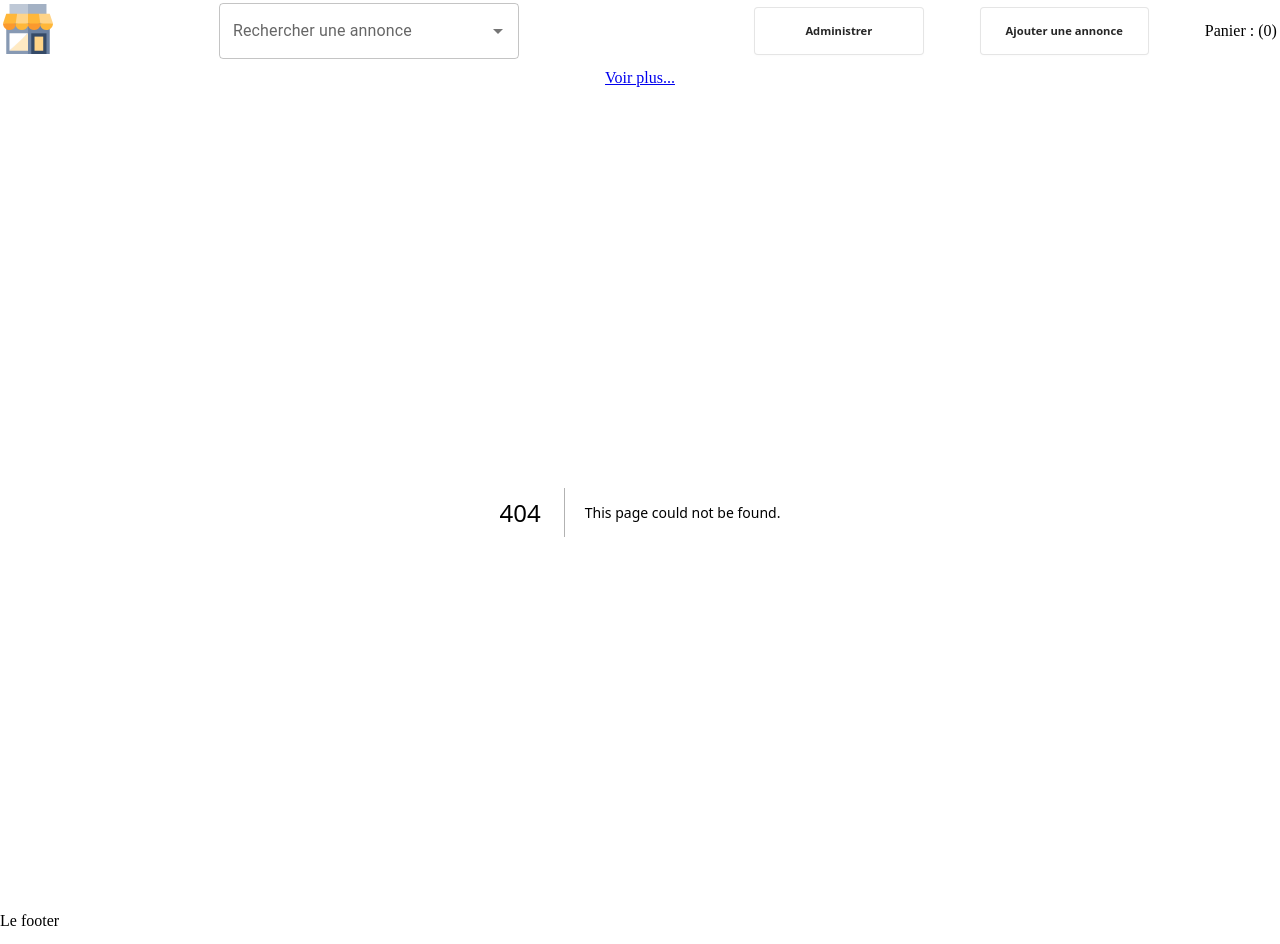
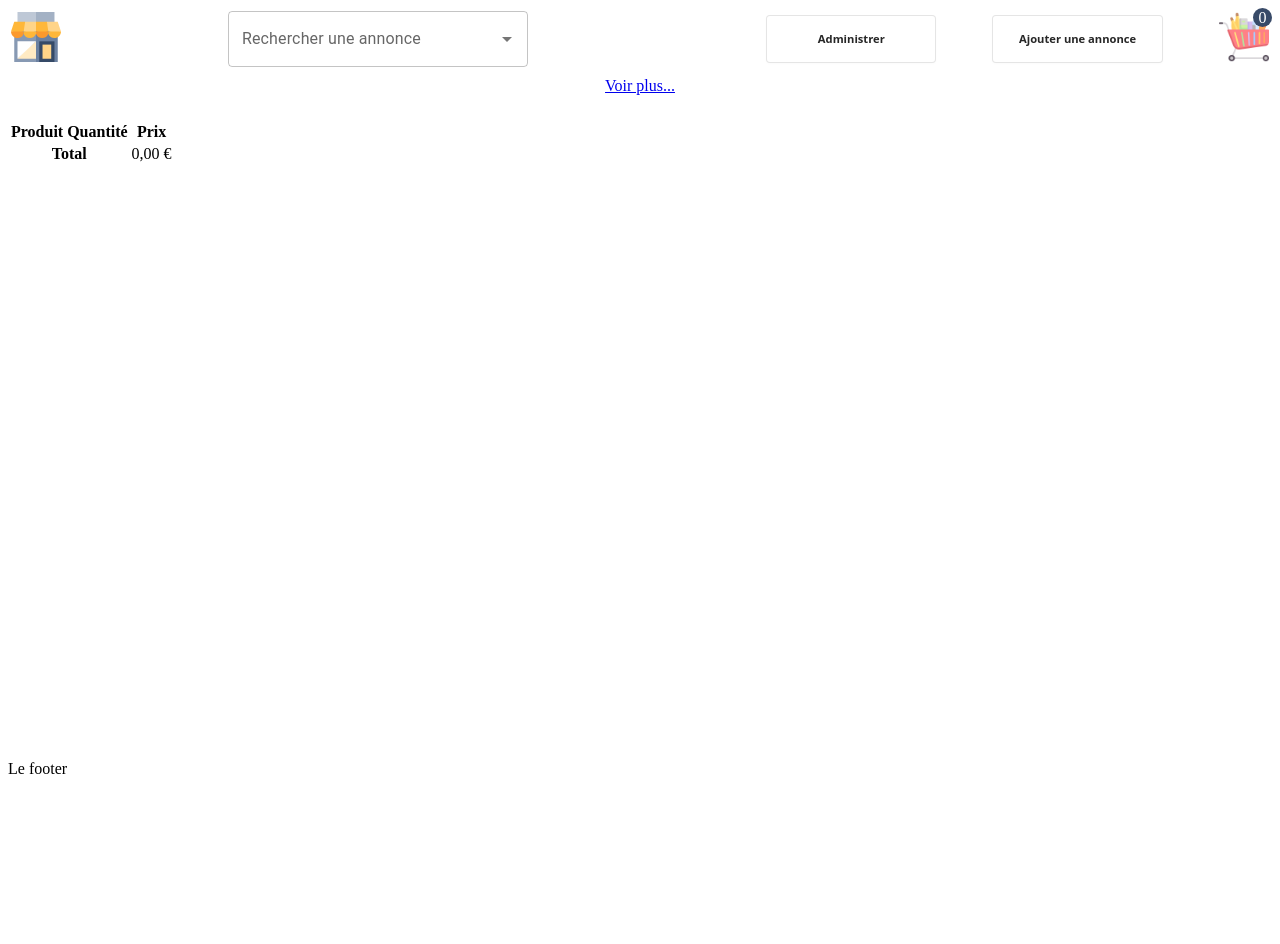
Before and after one commit to delbaze/the-good-corner, a Next.js app in the folder frontend/: page /checkout in a window 1280 px wide. Before the commit this address had no page. After the commit the page ends 800 px from the top, so only its background shows below. Built offline with nearby package versions, Linux system fonts and the light colour scheme.

Commit message:
cart fin

```diff
--- a/frontend/src/components/layout-elements/topbar/Topbar.tsx
+++ b/frontend/src/components/layout-elements/topbar/Topbar.tsx
@@ -5,6 +5,7 @@ import styles from "@/styles/components/layout-elements/topbar/Topbar.module.css
 
 import { useContext } from "react";
 import { ShopContext } from "@/contextes/ShopContext";
+import Image from "next/image";
 
 function Topbar() {
   const { cart } = useContext(ShopContext);
@@ -24,7 +25,12 @@ function Topbar() {
       <Link href={"/ads/create"} className={styles.addAdButton}>
         Ajouter une annonce
       </Link>
-      Panier : ({cart.length})
+      <div className={styles.cart}>
+        <Link href="/checkout">
+          <Image src="/cart.png" alt="cart" width={50} height={50} />
+          <div className={styles.cartNumber}>{cart.length}</div>
+        </Link>
+      </div>
     </nav>
   );
 }
--- a/frontend/src/contextes/ShopContext.tsx
+++ b/frontend/src/contextes/ShopContext.tsx
@@ -1,14 +1,17 @@
 import { createContext, useReducer } from "react";
 
 interface IShopContext {
-  addToCart: (productId: string) => void;
-  removeFromCart: () => void;
+  addToCart: (productId: string, title: string, price: number) => void;
+  removeFromCart: (productId: string) => void;
+  deleteFromCart: (productId: string) => void;
   cart: CartObjet[];
 }
 
 interface CartObjet {
   quantity: number;
   productId: string;
+  title: string;
+  price: number;
 }
 interface IState {
   cart: CartObjet[];
@@ -16,6 +19,8 @@ interface IState {
 interface IAction {
   type: string;
   productId?: string;
+  title?: string;
+  price?: number;
 }
 export const ShopContext = createContext({} as IShopContext);
 
@@ -23,21 +28,57 @@ function ShopContextProvider({ children }: React.PropsWithChildren) {
   function reducer(state: IState, action: IAction) {
     switch (action.type) {
       case "addToCart": {
-
-        if (action.productId) {
-          let cart = [...state.cart]
-          const objectInCart = cart.find(object => object.productId === action.productId)
-          if(objectInCart) {
+        if (action.productId && action.title && action.price) {
+          let cart = [...state.cart];
+          const objectInCart = cart.find(
+            (object) => object.productId === action.productId
+          );
+          if (objectInCart) {
             const objectIndex = cart.indexOf(objectInCart);
-            cart[objectIndex].quantity ++
+            cart[objectIndex].quantity++;
           } else {
-            cart.push({productId: action.productId, quantity: 1})
+            cart.push({
+              productId: action.productId,
+              quantity: 1,
+              title: action.title,
+              price: action.price,
+            });
           }
           localStorage.setItem("cart", JSON.stringify(cart));
           return {
             ...state,
             cart,
           };
+        }
+        return state;
+      }
+      case "removeFromCart": {
+        if (action.productId) {
+          const cart = state.cart.map((o) => Object.assign({}, o));
+          const product = cart.find((p) => p.productId === action.productId);
+          product?.quantity && product.quantity--;
+          localStorage.setItem("cart", JSON.stringify(cart));
+          return {
+            ...state,
+            cart,
+          };
+        }
+        return state;
+      }
+      case "deleteFromCart": {
+        if (action.productId) {
+          const cart = state.cart.map((o) => Object.assign({}, o));
+          const productIndex = state.cart.findIndex(
+            (p) => p.productId === action.productId
+          );
+          if (productIndex !== -1) {
+            cart.splice(productIndex, 1);
+            localStorage.setItem("cart", JSON.stringify(cart));
+            return {
+              ...state,
+              cart,
+            };
+          }
         }
         return state;
       }
@@ -57,10 +98,15 @@ function ShopContextProvider({ children }: React.PropsWithChildren) {
   });
 
   const shopMethods: IShopContext = {
-    addToCart(productId) {
-      dispatch({ type: "addToCart", productId });
+    addToCart(productId, title, price) {
+      dispatch({ type: "addToCart", productId, title, price });
     },
-    removeFromCart() {},
+    removeFromCart(productId) {
+      dispatch({ type: "removeFromCart", productId });
+    },
+    deleteFromCart(productId) {
+      dispatch({ type: "deleteFromCart", productId });
+    },
     cart: state.cart,
   };
   return (
--- /dev/null
+++ b/frontend/src/pages/checkout/index.tsx
@@ -0,0 +1,57 @@
+import { ShopContext } from "@/contextes/ShopContext";
+import { formatAmount } from "@/lib/utilities";
+import { useContext } from "react";
+
+function Checkout() {
+  const { cart, addToCart, removeFromCart, deleteFromCart } = useContext(ShopContext);
+  return (
+    <div>
+      <table>
+        <thead>
+          <tr>
+            <th>Produit</th>
+            <th>Quantité</th>
+            <th>Prix</th>
+            <th></th>
+          </tr>
+        </thead>
+        <tbody>
+          {cart.map((e) => (
+            <tr>
+              <th scope="row">{e.title}</th>
+              <td>
+                <button disabled={e.quantity === 1} onClick={() => removeFromCart(e.productId)}>-</button>
+                {e.quantity}
+                <button
+                  onClick={() => addToCart(e.productId, e.title, e.price)}
+                >
+                  +
+                </button>
+              </td>
+              <td>{formatAmount(e.price * e.quantity)}</td>
+              <td>
+                <button onClick={() => deleteFromCart(e.productId)}>Supprimer</button>
+              </td>
+            </tr>
+          ))}
+        </tbody>
+        <tfoot>
+          <tr>
+            <th colSpan={2} scope="row">
+              Total
+            </th>
+            <td>
+              {formatAmount(
+                cart.reduce((prev, curr) => {
+                  return prev + curr.price * curr.quantity;
+                }, 0)
+              )}
+            </td>
+          </tr>
+        </tfoot>
+      </table>
+    </div>
+  );
+}
+
+export default Checkout;
--- a/frontend/src/styles/components/layout-elements/topbar/Topbar.module.css
+++ b/frontend/src/styles/components/layout-elements/topbar/Topbar.module.css
@@ -61,5 +61,19 @@
 }
 .inputBloc {
   flex: 0.6;
+}
 
+.cartNumber {
+  position: absolute;
+  top: 0.5rem;
+  right: 0.5rem;
+  background-color: #384a68;
+  border-radius: 50%;
+  color: white;
+  padding: 0.2rem;
+  width: 0.8rem;
+  height: 0.8rem;
+  display: flex;
+  align-items: center;
+  justify-content: center;
 }
```
Also changed, not shown: frontend/src/components/ads/Card.tsx (+7 -2 lines), frontend/public/cart.png (added).
